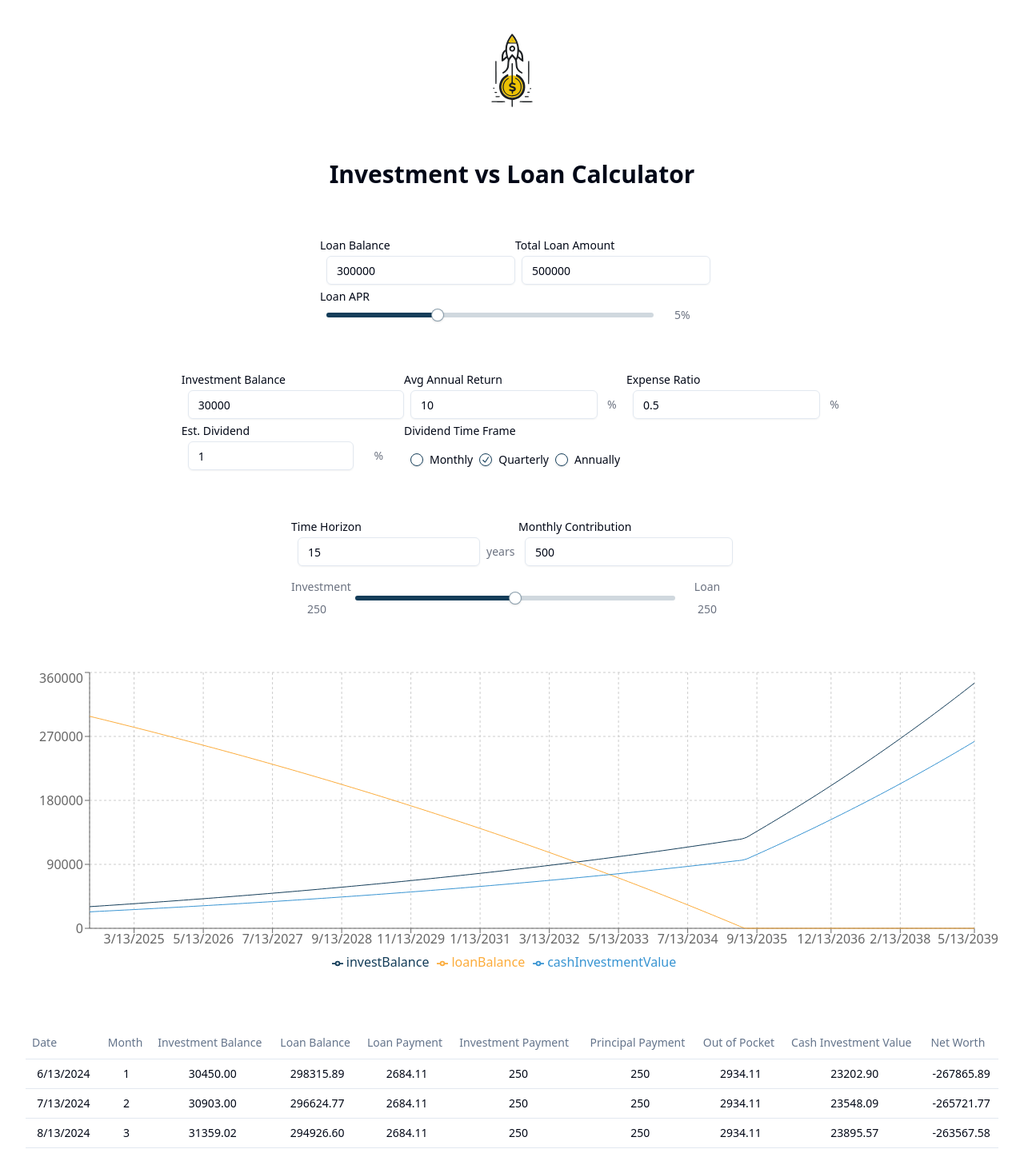
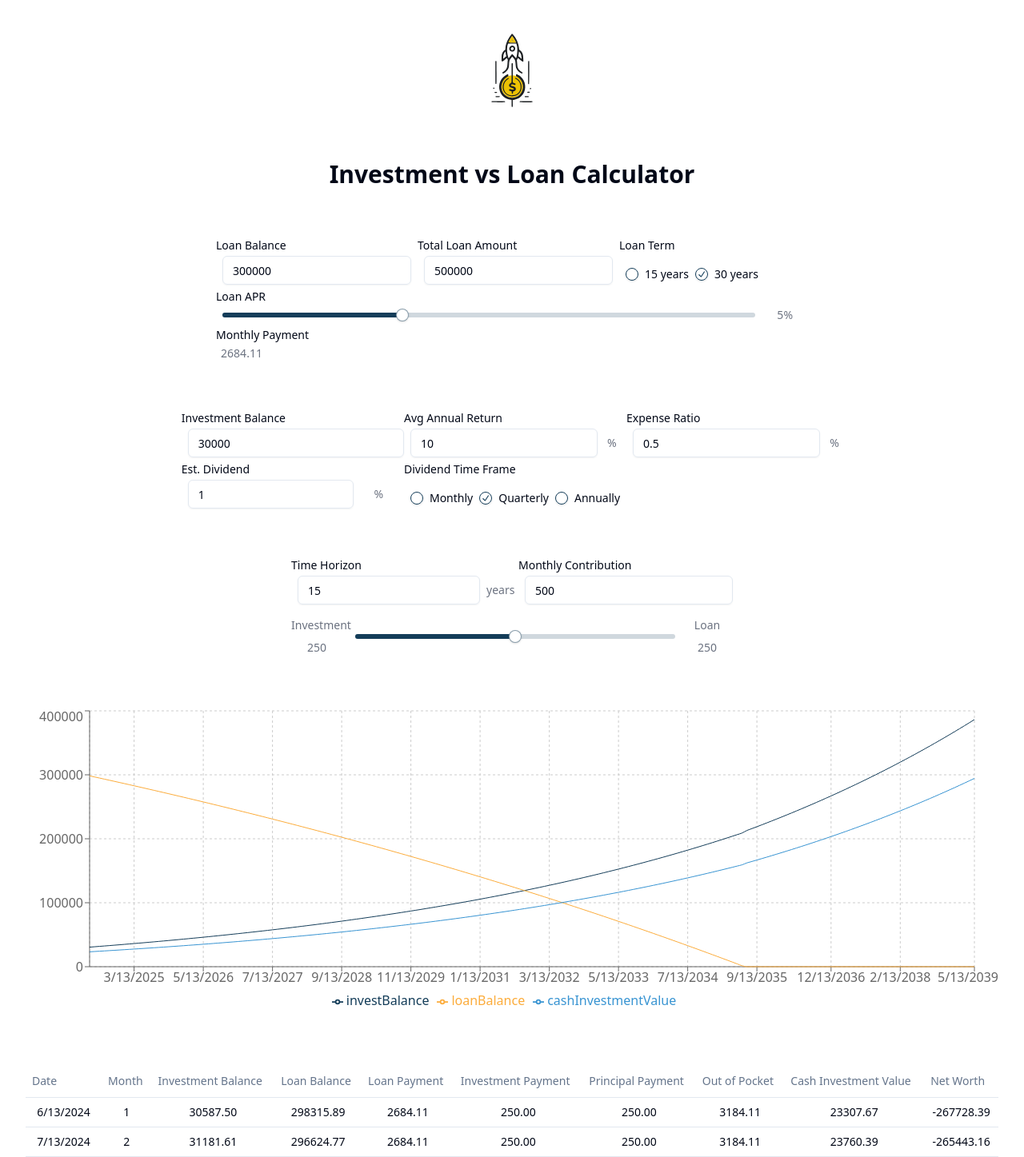
Before and after one commit to jayarerita/compare-debt, a React (Vite) app: page / in a window 1280 px wide. Shown: the top 1447 px of the page at 80% size. Built offline with nearby package versions, Linux system fonts and the light colour scheme.

Commit message:
calculation working

```diff
--- a/package.json
+++ b/package.json
@@ -1,9 +1,12 @@
 {
-  "name": "vite-project",
+  "name": "compare-debt",
   "private": true,
   "version": "0.0.0",
   "type": "module",
+  "homepage": "https://jayarerita.github.io/compare-debt",
   "scripts": {
+    "predeploy": "npm run build",
+    "deploy": "gh-pages -d dist",
     "dev": "vite",
     "build": "tsc && vite build",
     "lint": "eslint . --ext ts,tsx --report-unused-disable-directives --max-warnings 0",
@@ -39,6 +42,7 @@
     "eslint": "^8.57.0",
     "eslint-plugin-react-hooks": "^4.6.0",
     "eslint-plugin-react-refresh": "^0.4.6",
+    "gh-pages": "^6.1.1",
     "postcss": "^8.4.38",
     "tailwindcss": "^3.4.4",
     "tsx": "^4.15.4",
--- a/src/App.tsx
+++ b/src/App.tsx
@@ -3,53 +3,12 @@ import "./App.css";
 import { Input } from "@/components/ui/input";
 import { Label } from "@/components/ui/label";
 import { Slider } from "@/components/ui/slider";
-import { RadioGroup, RadioGroupItem } from "@/components/ui/radio-group";
 import TimeChart from "./components/data/lineChart";
 import type { ChartData } from "./lib/customTypes";
 import { DataTable } from "./components/data/dataTable";
+import { DividendTimeFrame } from "@/components/customUi/dividendRadio";
+import { LoanTerm } from "@/components/customUi/loanTermRadio";
 
-type DividendTimeFrameProps = {
-  timeFrame: "monthly" | "quarterly" | "annually";
-  setTimeFrame: (timeFrame: "monthly" | "quarterly" | "annually") => void;
-};
-
-const DividendTimeFrame = ({
-  timeFrame,
-  setTimeFrame,
-}: DividendTimeFrameProps) => {
-  // Add a change handler to the RadioGroup component
-  const handleRadioChange = (value: string) => {
-    setTimeFrame(value as "monthly" | "quarterly" | "annually");
-  };
-
-  return (
-    <div className="grid w-full gap-1.5">
-      <Label htmlFor="dividend-time-frame" className="w-max">
-        Dividend Time Frame
-      </Label>
-      <RadioGroup
-        value={timeFrame}
-        className="ml-2 flex"
-        onValueChange={(value) => {
-          handleRadioChange(value);
-        }}
-      >
-        <div className="flex items-center space-x-2">
-          <RadioGroupItem value="montly" id="r1" />
-          <Label htmlFor="r1">Monthly</Label>
-        </div>
-        <div className="flex items-center space-x-2">
-          <RadioGroupItem value="quarterly" id="r2" />
-          <Label htmlFor="r2">Quarterly</Label>
-        </div>
-        <div className="flex items-center space-x-2">
-          <RadioGroupItem value="annually" id="r3" />
-          <Label htmlFor="r3">Annually</Label>
-        </div>
-      </RadioGroup>
-    </div>
-  );
-};
 
 const calc_dividends = (
   investBalance: number,
@@ -74,7 +33,7 @@ const calc_invest_balance = (
   timeFrame: "monthly" | "quarterly" | "annually" = "quarterly"
 ): number =>
   invest_balance +
-  invest_balance * (return_rate / 12 - exp_ratio) +
+  invest_balance * (return_rate / 12 - exp_ratio / 12) +
   calc_dividends(invest_balance, dividend_rate, timeFrame) +
   monthly_contribution;
 
@@ -86,7 +45,8 @@ const req_mon_payment = (
 ): number => {
   const months = loan_length * 12;
   const rate = apr / annual_pay_periods;
-  return (loan_amt * rate * (1 + rate) ** months) / ((1 + rate) ** months - 1);
+  // M = P [ I(1 + I)N ] / [ (1 + I)N − 1]
+  return ( loan_amt * rate * ( 1 + rate ) ** months ) / ( ( ( 1 + rate ) ** months ) - 1 );
 };
 
 const loan_remaining = (
@@ -94,7 +54,7 @@ const loan_remaining = (
   prin_pay: number,
   rate: number,
   balance: number
-): number => balance - (mon_pay - balance * (rate / 12) + prin_pay);
+): number => balance - (mon_pay + prin_pay - (balance * (rate / 12)));
 
 function App() {
   const [loanAprLive, setLoanAprLive] = useState(5.0);
@@ -113,6 +73,7 @@ function App() {
   const [contributionBalanceLive, setContributionBalanceLive] = useState(0.5);
   const [contributionBalanceCommitted, setContributionBalanceCommitted] =
     useState(0.5);
+  const [ loanTerm, setLoanTerm ] = useState< 30 | 15 >(30);
 
   const taxRate = 0.2 + 0.038;
   // The tax rate to apply to investment with drawals, expressed as .3 = 30%, here we use 20% capital gains plus 3.8% Net Income Investment Tax
@@ -135,10 +96,16 @@ function App() {
       monthlyContribution * (1 - contributionBalanceCommitted);
     let loanBalance = currentLoanBalance;
     if (loanPayment + principalPayment > currentLoanBalance) {
-      loanBalance = 0;
-      monthlyContributionActual +=
-        loanPayment - currentLoanBalance + principalPayment;
-      loanPayment = currentLoanBalance;
+      if (currentLoanBalance === 0) {
+        loanPayment = 0;
+        principalPayment = 0;
+        monthlyContributionActual = monthlyContribution + loanPayment;
+      } else {
+        monthlyContributionActual +=
+          loanPayment - currentLoanBalance + principalPayment;
+        loanPayment = currentLoanBalance;
+        loanBalance = 0;
+      }
     } else {
       loanBalance = loan_remaining(
         loanPayment,
@@ -158,7 +125,7 @@ function App() {
     );
     const netWorth = investBalance - loanBalance;
     const cashInvestmentValue = investBalance * (1 - taxRate);
-    const outOfPocket = loanPayment + monthlyContributionActual;
+    const outOfPocket = loanPayment + monthlyContributionActual + principalPayment;
     return {
       date,
       month: monthNumber,
@@ -174,7 +141,7 @@ function App() {
   };
 
   useEffect(() => {
-    let curChartData: ChartData[] = [];
+    const curChartData: ChartData[] = [];
     for (let i = 0; i < timeHorizon * 12; i++) {
       if (i === 0) {
         const {
@@ -252,6 +219,7 @@ function App() {
     estDividend,
     timeHorizon,
     contributionBalanceCommitted,
+    monthlyContribution
   ]);
 
   return (
@@ -261,7 +229,7 @@ function App() {
         <div className="text-3xl font-bold">Investment vs Loan Calculator</div>
 
         <div className="flex flex-col w-max gap-2">
-          <div className="grid grid-cols-2 gap-2">
+          <div className="grid grid-cols-3 gap-4">
             <div className="grid w-full max-w-sm gap-1.5">
               <Label htmlFor="loan-balance" className="w-max">
                 Loan Balance
@@ -288,6 +256,7 @@ function App() {
                 onChange={(e) => setLoanAmt(Number(e.target.value))}
               />
             </div>
+            <LoanTerm loanTerm={loanTerm} setLoanTerm={setLoanTerm} />
           </div>
           <div className="grid w-full gap-1.5">
             <Label htmlFor="loan-apr" className="w-max">
@@ -304,6 +273,16 @@ function App() {
                 onValueCommit={(value) => setLoanAprCommitted(value[0])}
               />
               <div className="text-sm text-gray-500 w-16">{loanAprLive}%</div>
+            </div>
+          </div>
+          <div className="grid w-full gap-1.5">
+            <Label htmlFor="loan-apr" className="w-max">
+              Monthly Payment
+            </Label>
+            <div className="flex items-center gap-2">
+              <div className="text-sm text-gray-500 w-16">
+                {req_mon_payment(loanAmt, loanAprLive/100).toFixed(2)}
+              </div>
             </div>
           </div>
         </div>
--- /dev/null
+++ b/src/components/customUi/dividendRadio.tsx
@@ -0,0 +1,45 @@
+import { RadioGroup, RadioGroupItem } from "@/components/ui/radio-group";
+import { Label } from "@/components/ui/label";
+
+type DividendTimeFrameProps = {
+    timeFrame: "monthly" | "quarterly" | "annually";
+    setTimeFrame: (timeFrame: "monthly" | "quarterly" | "annually") => void;
+  };
+
+export const DividendTimeFrame = ({
+timeFrame,
+setTimeFrame,
+}: DividendTimeFrameProps) => {
+// Add a change handler to the RadioGroup component
+const handleRadioChange = (value: string) => {
+    setTimeFrame(value as "monthly" | "quarterly" | "annually");
+};
+
+return (
+    <div className="grid w-full gap-1.5">
+    <Label htmlFor="dividend-time-frame" className="w-max">
+        Dividend Time Frame
+    </Label>
+    <RadioGroup
+        value={timeFrame}
+        className="ml-2 flex"
+        onValueChange={(value) => {
+        handleRadioChange(value);
+        }}
+    >
+        <div className="flex items-center space-x-2">
+        <RadioGroupItem value="monthly" id="r1" />
+        <Label htmlFor="r1">Monthly</Label>
+        </div>
+        <div className="flex items-center space-x-2">
+        <RadioGroupItem value="quarterly" id="r2" />
+        <Label htmlFor="r2">Quarterly</Label>
+        </div>
+        <div className="flex items-center space-x-2">
+        <RadioGroupItem value="annually" id="r3" />
+        <Label htmlFor="r3">Annually</Label>
+        </div>
+    </RadioGroup>
+    </div>
+);
+};
--- /dev/null
+++ b/src/components/customUi/loanTermRadio.tsx
@@ -0,0 +1,42 @@
+import { RadioGroup, RadioGroupItem } from "@/components/ui/radio-group";
+import { Label } from "@/components/ui/label";
+
+type LoanTermProps = {
+    loanTerm: 15 | 30;
+    setLoanTerm: (loanTerm: 15 | 30) => void;
+  };
+
+export const LoanTerm = ({
+loanTerm,
+setLoanTerm,
+}: LoanTermProps) => {
+// Add a change handler to the RadioGroup component
+const handleRadioChange = (value: string) => {
+    const numberValue = parseInt(value);
+    setLoanTerm(numberValue as 15 | 30);
+};
+
+return (
+    <div className="grid w-full gap-1.5">
+    <Label htmlFor="dividend-time-frame" className="w-max">
+        Loan Term
+    </Label>
+    <RadioGroup
+        value={loanTerm.toString() as "15" | "30"}
+        className="ml-2 flex"
+        onValueChange={(value) => {
+        handleRadioChange(value);
+        }}
+    >
+        <div className="flex items-center space-x-2">
+        <RadioGroupItem value="15" id="r1" />
+        <Label htmlFor="r1">15 years</Label>
+        </div>
+        <div className="flex items-center space-x-2">
+        <RadioGroupItem value="30" id="r2" />
+        <Label htmlFor="r2">30 years</Label>
+        </div>
+    </RadioGroup>
+    </div>
+);
+};
--- a/src/components/data/dataTable.tsx
+++ b/src/components/data/dataTable.tsx
@@ -33,8 +33,8 @@ export const DataTable = ({ data }: { data: ChartData[] }) => {
             <TableCell>{row.investBalance.toFixed(2)}</TableCell>
             <TableCell>{row.loanBalance.toFixed(2)}</TableCell>
             <TableCell>{row.loanPayment.toFixed(2)}</TableCell>
-            <TableCell>{row.investmentPayment}</TableCell>
-            <TableCell>{row.principalPayment}</TableCell>
+            <TableCell>{row.investmentPayment.toFixed(2)}</TableCell>
+            <TableCell>{row.principalPayment.toFixed(2)}</TableCell>
             <TableCell>{row.outOfPocket.toFixed(2)}</TableCell>
             <TableCell>{row.cashInvestmentValue.toFixed(2)}</TableCell>
             <TableCell>{row.netWorth.toFixed(2)}</TableCell>
--- a/src/components/data/lineChart.tsx
+++ b/src/components/data/lineChart.tsx
@@ -27,6 +27,7 @@ export default function TimeChart({ data }: { data: any }) {
         <XAxis dataKey="name" />
         <YAxis />
         <Tooltip
+          // @ts-expect-error Not using name, item, index, payload but required by recharts
           formatter={(value, name, item, index, payload) =>
             parseInt(value.toString())
           }
```
Also changed, not shown: 1 other file (tests, documents, lock files or other folders).
